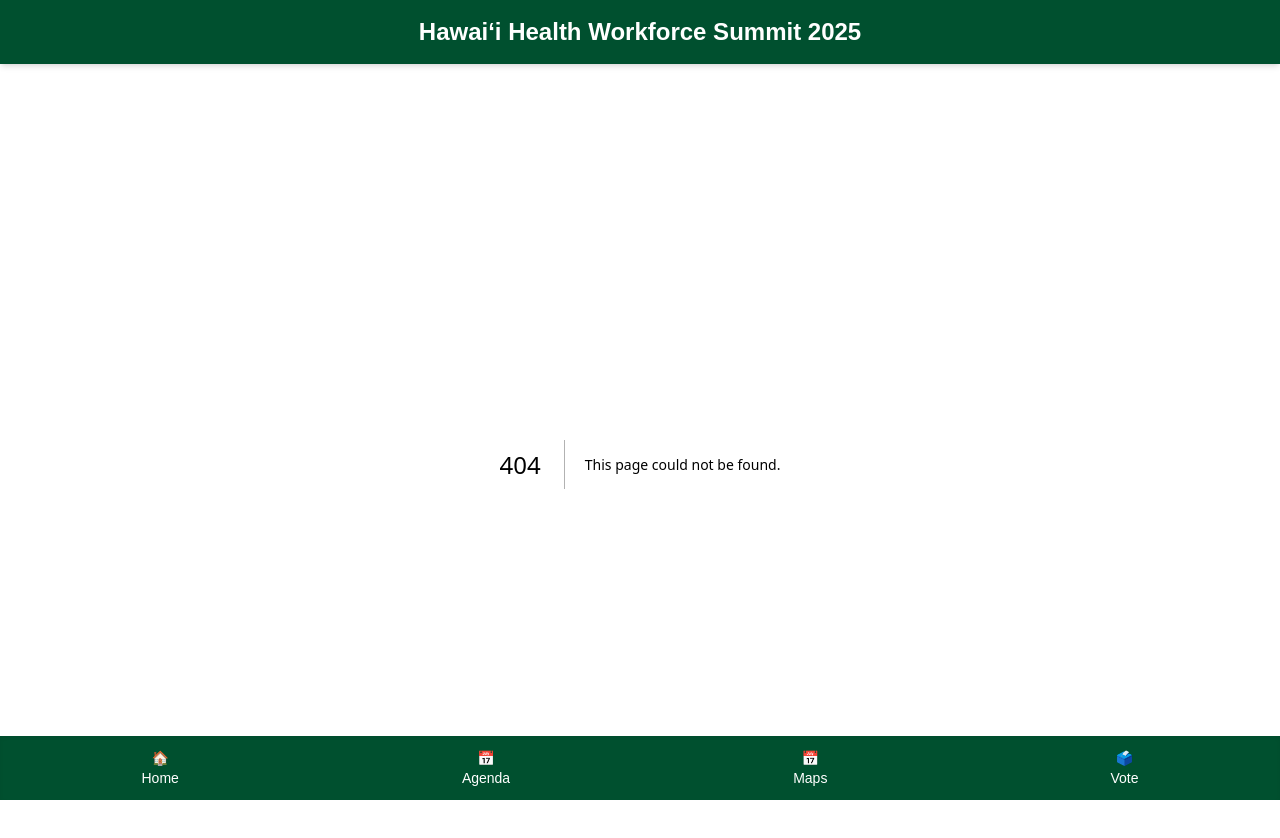
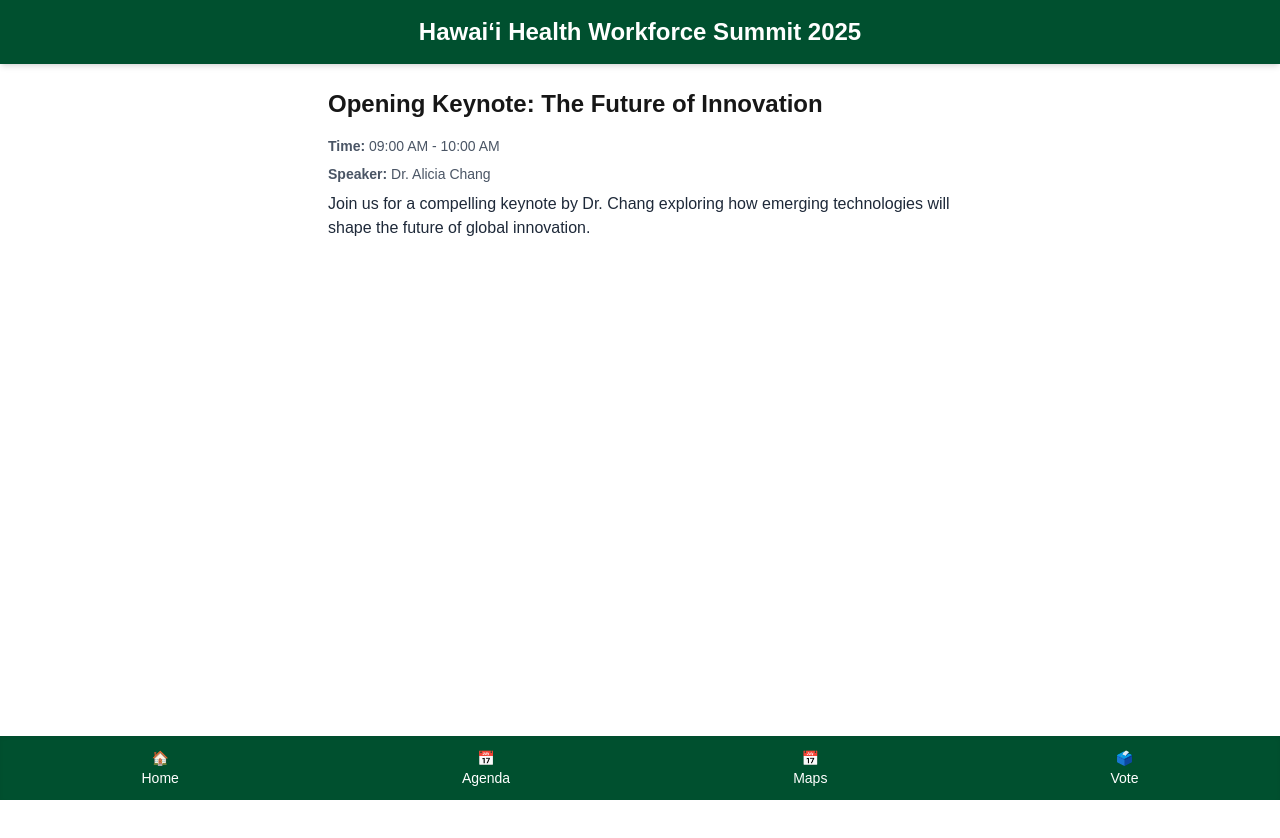
Before and after one commit to smiura19/Summit-App, a Next.js app: page /agenda/s1 in a window 1280 px wide. Before the commit this address had no page. Shown: the top 838 px of the page. After the commit the page ends 800 px from the top, so only its background shows below. Built offline with nearby package versions, Linux system fonts and the light colour scheme.

Commit message:
Add files via upload

```diff
--- /dev/null
+++ b/src/app/agenda/[sessionId]/page.tsx
@@ -0,0 +1,19 @@
+import { notFound } from 'next/navigation';
+import { use } from 'react'
+import sessions from '../../../../public/data/sessions.json';
+
+export default function SessionDetail({ params }: { params:  Promise<{ sessionId: string }> }) {
+
+  const session = sessions.find((s) => s.id === use(params).sessionId);
+
+  if (!session) notFound();
+
+  return (
+    <main className="max-w-2xl mx-auto p-6">
+      <h1 className="text-2xl font-bold mb-4">{session.title}</h1>
+      <p className="mb-2 text-sm text-gray-600"><strong>Time:</strong> {session.time}</p>
+      <p className="mb-2 text-sm text-gray-600"><strong>Speaker:</strong> {session.speaker}</p>
+      <p className="text-base text-gray-800">{session.description}</p>
+    </main>
+  );
+}
```
